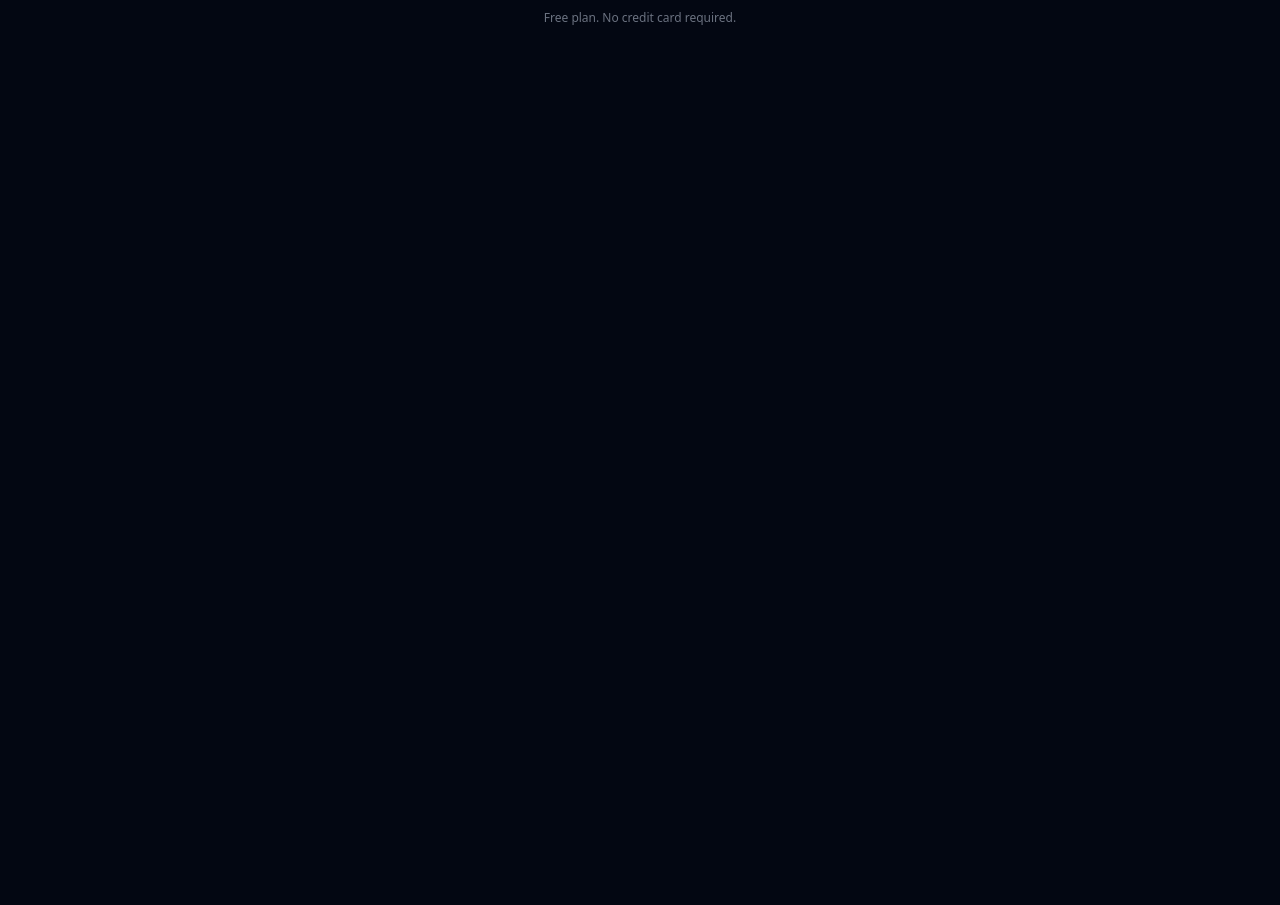
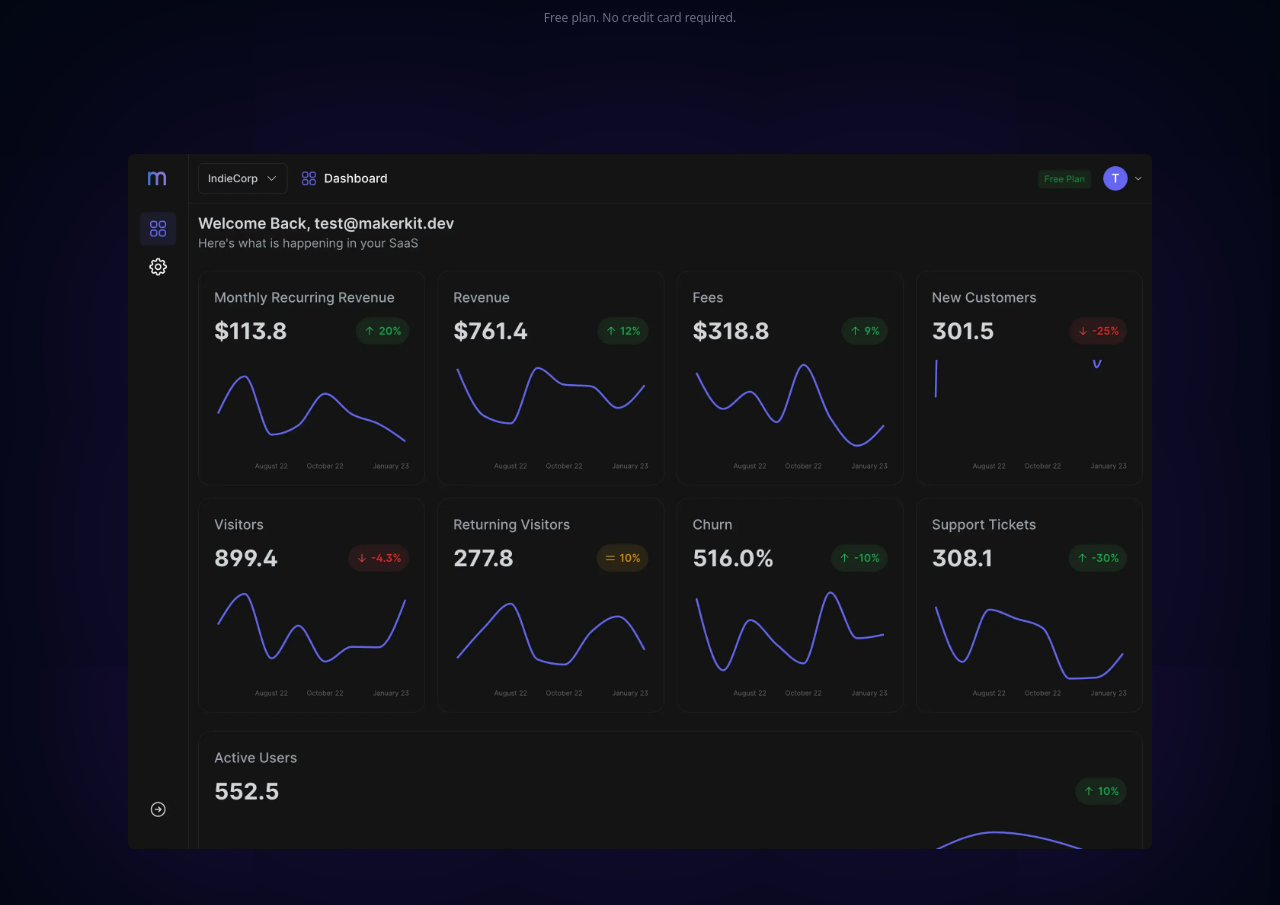
Before and after one commit to elghanbibadr/makerkit1, a React (Vite) app: page / in a window 1280 px wide. Shown: the part 605-1510 px from the top of the page. Before the commit the page ends 800 px from the top, so only its background shows below. Built offline with nearby package versions, Linux system fonts and the light colour scheme.

Commit message:
create the image on the hero with the pink shadow

```diff
--- a/src/componenet/Hero.jsx
+++ b/src/componenet/Hero.jsx
@@ -1,5 +1,6 @@
 import CtaCard from "../componenet/CtaCard";
 import Button from "../ui/Button";
+import dashboardImg from "../assets/dashboard-dark.webp";
 const Hero = () => {
   return (
     <div className="mt-20 p-2 text-center flex flex-col items-center justify-center">
@@ -40,6 +41,14 @@ const Hero = () => {
       <p className=" text-xs mt-3 text-gray-500 dark:text-gray-400">
         Free plan. No credit card required.
       </p>
+      <div className="mt-20   py-12 max-w-5xl mx-auto ">
+        {/* animate-in fade-in  duration-1000 slide-in-from-top-16 fill-mode-both delay-300 */}
+        <img
+          className="rounded-md shadow-pinkBoxShadow2"
+          src={dashboardImg}
+          alt=""
+        />
+      </div>
     </div>
   );
 };
--- a/tailwind.config.js
+++ b/tailwind.config.js
@@ -16,7 +16,8 @@ export default {
       },
       boxShadow:{
         "grayBoxShadow":"0 1px 3px 0 #334155",
-        "pinkBoxShadow":"0 14px 49px 0 #6c28d94c"
+        "pinkBoxShadow":"0 14px 49px 0 #6c28d94c",
+        "pinkBoxShadow2":" 0 2px 1119px 10px #6c28d94c"
       }
     },
   },
```
